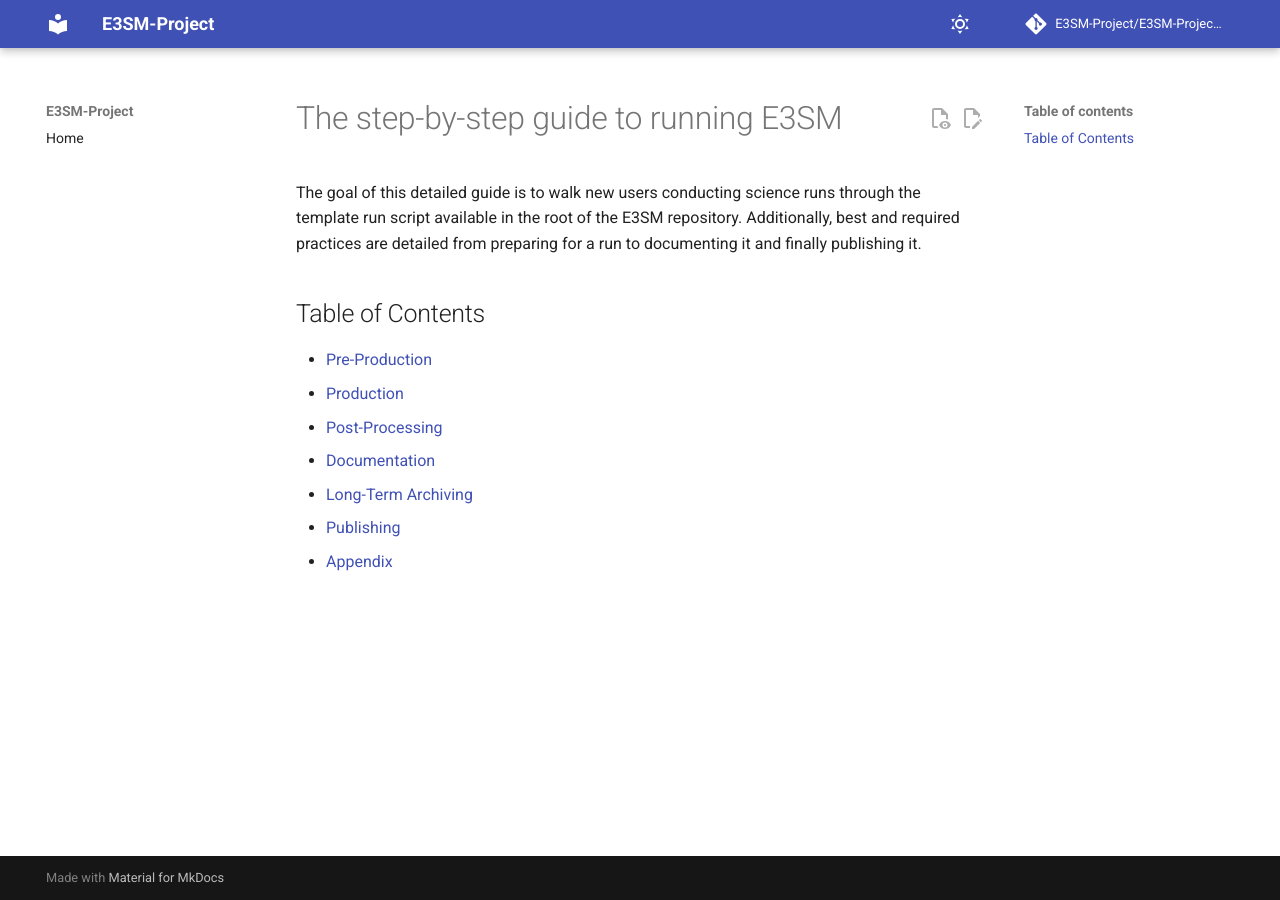
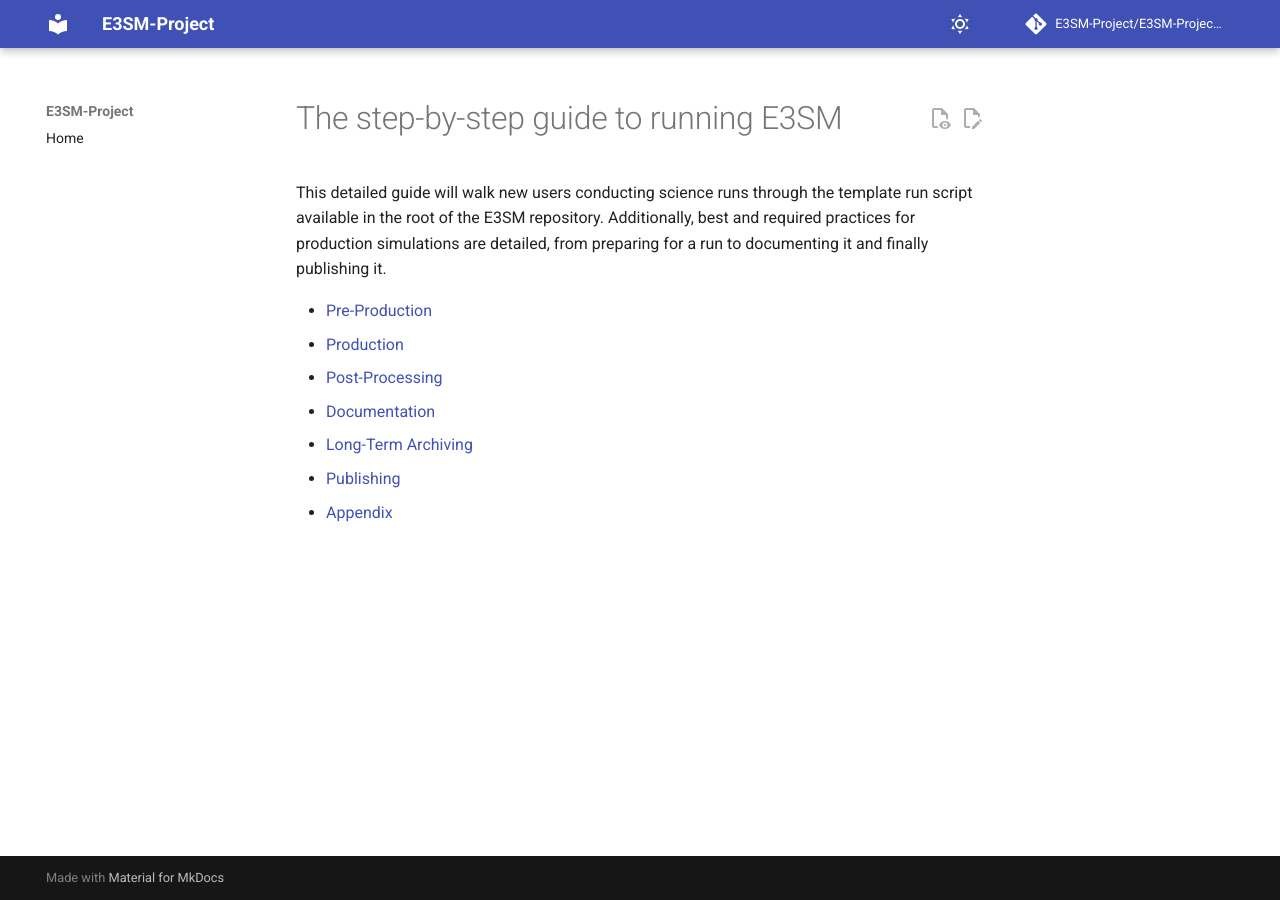
Before and after one commit to E3SM-Project/E3SM-Project.github.io, an MkDocs documentation site: the page built from docs/running-e3sm-guide/index.md, in a window 1280 px wide. Built offline with MkDocs 1.6.1 and Material for MkDocs 9.7.7, drawn with Linux system fonts in a browser that asks for light colours; comment, search, counter and statistics services are not loaded.

Commit message:
Some clean up to running e3sm index

```diff
--- a/docs/running-e3sm-guide/index.md
+++ b/docs/running-e3sm-guide/index.md
@@ -1,9 +1,7 @@
 # The step-by-step guide to running E3SM
 
-The goal of this detailed guide is to walk new users conducting science runs through the template run script available in the root of the E3SM repository.
-Additionally, best and required practices are detailed from preparing for a run to documenting it and finally publishing it.
-
-## Table of Contents
+This detailed guide will walk new users conducting science runs through the template run script available in the root of the E3SM repository.
+Additionally, best and required practices for production simulations are detailed, from preparing for a run to documenting it and finally publishing it.
 
 - [Pre-Production](guide-prior-to-production.md)
 - [Production](guide-production.md)
```
